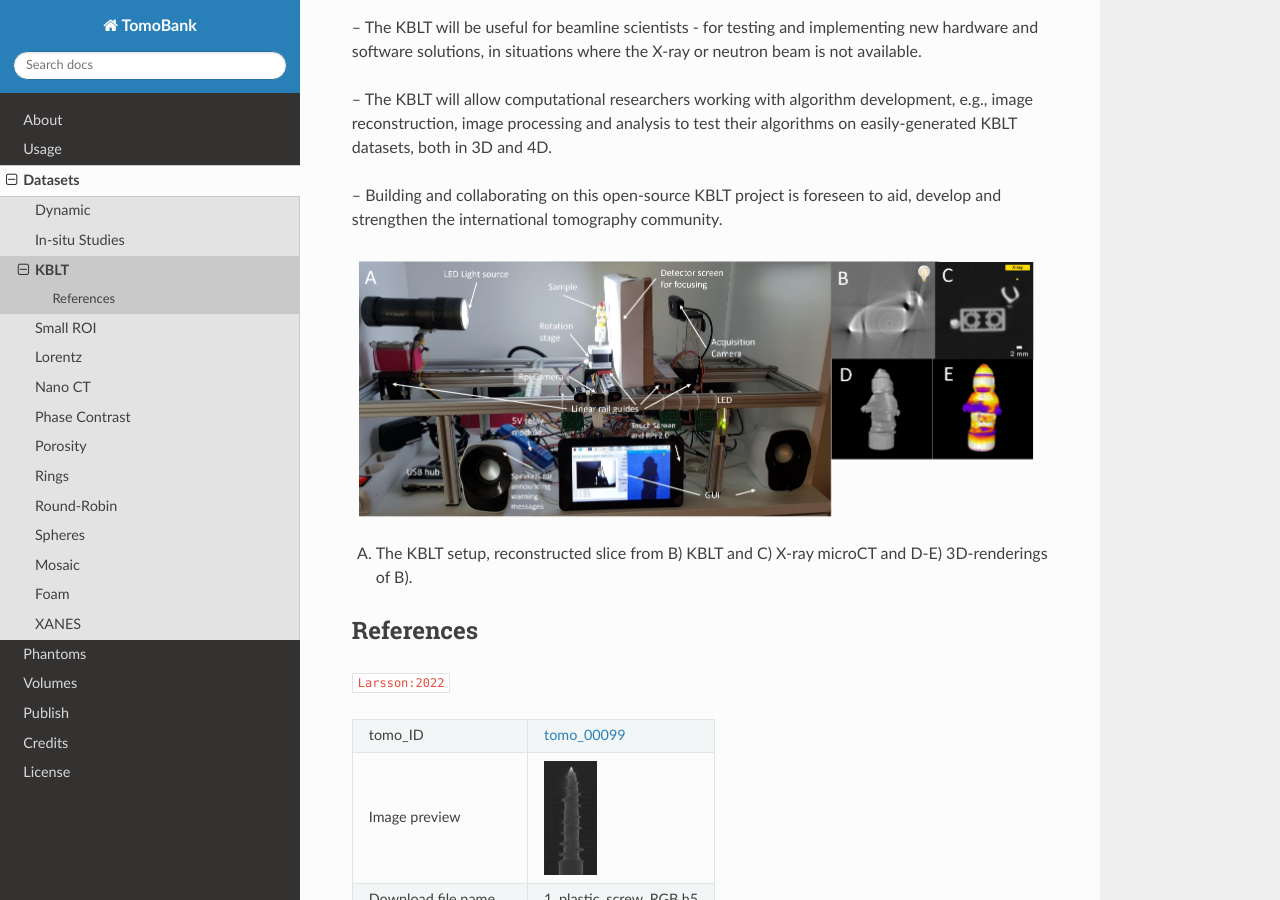
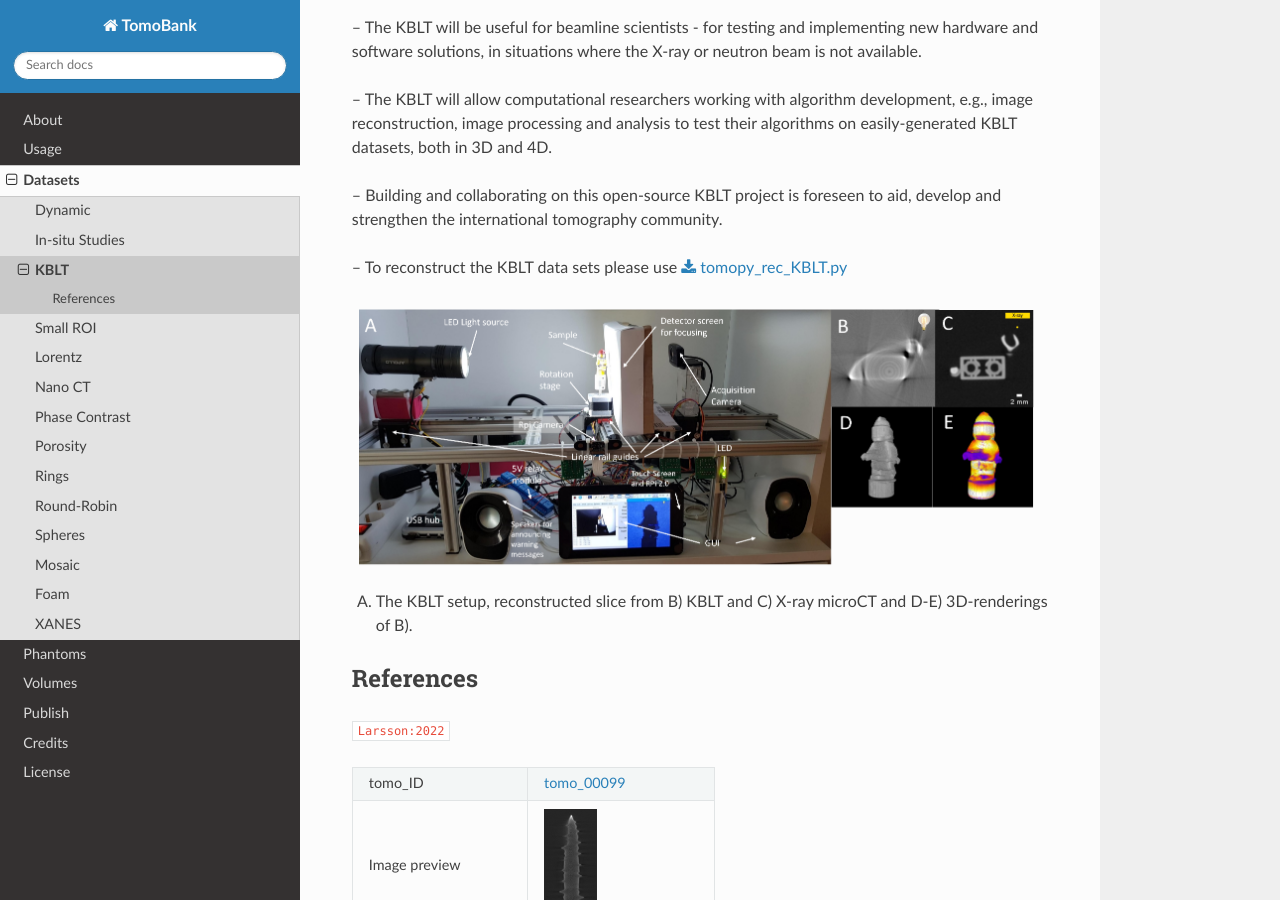
Before and after one commit to tomography/tomobank, a Sphinx documentation site: the page built from docs/source/data/docs.data.kblt.rst, in a window 1280 px wide and 900 px high, scrolled down 384 px. Built offline with Sphinx 7.4.7 and the Read the Docs theme 2.0.0, drawn with Linux system fonts in a browser that asks for light colours; cross-references to code outside the pages are shown as plain code; some of the changed lines change nothing that is shown.

Commit message:
added recon script for KBLT data sets

```diff
--- /dev/null
+++ b/docs/demo/tomopy_rec_KBLT.py
@@ -0,0 +1,229 @@
+#!/usr/bin/env python
+# -*- coding: utf-8 -*-
+
+"""
+TomoPy example script to reconstruct a single KBLT data sets.
+Author: Emanuel Larsson, Lund University, Lund, Sweden
+email: emanuel.larsson@solid.lth.se
+"""
+
+from __future__ import print_function
+
+import os
+import sys
+import numpy as np
+from numpy import inf
+
+import h5py
+import tomopy
+import dxchange
+
+import tomopy.util.mproc as mproc
+import tomopy.util.dtype as dtype
+import numexpr as ne
+
+from skimage.color import rgb2gray
+from skimage.util import img_as_uint, img_as_ubyte, img_as_float32
+from skimage.transform import rotate
+
+def kblt_normalize(arr, flat, cutoff=None, ncore=None, out=None):
+    """
+    Normalize raw projection KBLT data using only the flat field projections.
+
+    This function is a modified version of the following function from TomoPy:
+    https://tomopy.readthedocs.io/en/latest/api/tomopy.prep.normalize.html#tomopy.prep.normalize.normalize
+
+    Parameters
+    ----------
+    arr : ndarray
+        3D stack of projections.
+    flat : ndarray
+        3D flat field data.
+    cutoff : float, optional
+        Permitted maximum vaue for the normalized data.
+    ncore : int, optional
+        Number of cores that will be assigned to jobs.
+    out : ndarray, optional
+        Output array for result. If same as arr,
+        process will be done in-place.
+
+    Returns
+    -------
+    ndarray
+        Normalized 3D KBLT tomographic data.
+    """
+    arr = dtype.as_float32(arr)
+    l = np.float32(1e-6)
+    flat = np.mean(flat, axis=0, dtype=np.float32)
+
+    with mproc.set_numexpr_threads(ncore):
+        denom = ne.evaluate('flat')
+        ne.evaluate('where(denom<l,l,denom)', out=denom)
+        out = ne.evaluate('arr', out=out)
+        ne.evaluate('out/denom', out=out, truediv=True)
+        if cutoff is not None:
+            cutoff = np.float32(cutoff)
+            ne.evaluate('where(out>cutoff,cutoff,out)', out=out)
+    return out
+
+def main(arg):
+
+    #sample names of datasets to reconstruct
+
+    sample = '1_plastic_screw_RGB'
+    tilt = 1.4
+    angle = 360
+    rot_center_user = 104.75
+
+    #sample = '2_plastic_beeds_RGB'
+    #tilt = -0.6
+    #angle = 360
+    #rot_center_user = 65
+
+    #sample = '3_legoman_RGB'
+    #tilt = 1.2
+    #angle = 360
+    #rot_center_user = 180
+
+    #sample = '4_fairy_slime_RGB'
+    #tilt = 0
+    #angle = 360
+    #rot_center_user = 174.5
+
+    #sample = '5A_seeds_drink_1st_light_RGB'
+    #tilt = -0.6
+    #angle = 360
+    #rot_center_user = 158.5
+
+    #sample = '5B_seeds_drink_2nd_light_RGB'
+    #tilt = -0.3
+    #angle = 360
+    #rot_center_user = 164.25
+
+    #sample = '6_hourglass_RGB'
+    #tilt = 0.4
+    #angle = 360
+    #rot_center_user = 93
+    #rep = 'rep_01'
+
+    #sample = '7_chocolate_RGB'
+    #tilt = 0
+    #angle = 360
+    #rot_center_user = 198.75
+    #rep = 'rep_02'
+
+    #sample = '8_lavalamp_RGB'
+    #tilt = 0
+    #angle = 180
+    #rot_center_user = 319.25
+    #rep = 'rep_15'
+
+    #folders
+    fname = 'C:/Users/Emanuel Larsson/Desktop/KBLT/DATA_SETS/h5_data_sets_JMTS/'
+    #fname = 'E:/KBLT/lava_dyn7/180_scans/'
+    fname_in = fname + str(sample) + '.h5'
+    fname_out = os.path.join( fname + str(sample) + '/' )
+
+    print(fname_out)
+
+    #create the output folder
+    if not os.path.exists(fname_out):
+        os.makedirs(fname_out)
+
+    #read in the h5 dataset (in RGB format)
+    hf = h5py.File(fname_in, 'r')
+    flat = hf.get('flat')
+
+    #for 3D KBLT only one tomo exists. For 4D several repetitive tomos over time exist.
+    if 'rep' in locals():
+        print('4D KBLT dataset!')
+        tomo = hf.get('tomo/' + rep)
+    else:
+        print('3D KBLT dataset!')
+        tomo = hf.get('tomo')
+
+    #convert to numpy array
+    tomo = np.array(tomo)
+    flat = np.array(flat)
+
+    #convert from RGB to 16 bit grey scale level
+    #individual user defined conversion value, depending on the lightening conditions
+    conversion_factor = 32767
+    tomo = rgb2gray(tomo) * conversion_factor
+    tomo = tomo.astype(np.int16)
+    flat = rgb2gray(flat) * conversion_factor
+    flat = flat.astype(np.int16)
+
+    #Normalize the projection images
+    data = kblt_normalize(tomo, flat)
+
+    #Set potentiall +/-infinity to either 0 or 1 respectively
+    data[np.isnan(data)] = 0
+    data[data == -inf] = 0
+    data[data == inf] = 1
+    data = tomopy.minus_log(data)
+
+    #if the defined tilt is not zero, then correct the tilt for the respecive datasets
+    if tilt is not 0:
+
+        #convert 16 bit flat-fielded projections to 32 bit projections for higher accuracy
+        #data=img_as_float32(data)
+
+        #tilt correct the flat-fielded projections
+        for i in range(len(data)):
+            data[i] = rotate(data[i], angle=tilt, resize=False, center=None, order=1, mode='constant', cval=0, clip=True, preserve_range=False)
+
+        #convert back from 32 bit to 16 bit
+        #data=img_as_uint(data)
+
+        print('tilt correction done!')
+
+    else:
+        print('skipped tilt correction!')
+
+    #define scanning angles
+    theta = tomopy.angles(data.shape[0], 0, angle)
+
+    #center of rotation in the middle of the image
+    rot_center = (data.shape[2]) / 2.0
+    print('The central point of the image is: ' + str(rot_center))
+    rot_center = tomopy.find_center_pc(data[0], data[-1], tol=0.5, rotc_guess=rot_center)
+    print('The automatically detected CoR is: ' + str(rot_center))
+    rot_center = rot_center_user
+    print('User-defined CoR is: ' + str(rot_center))
+
+    #define slices to reconstruct
+    slice_start = 0
+    slice_end = len(data[0])
+    #slice_start = 200
+    #slice_end = 300
+
+    #reconstruct slices
+    rec = tomopy.recon(data[:, slice_start:slice_end, :], theta=theta, center=rot_center, algorithm='gridrec')
+
+    #set pixels outside the circle to zero
+    rec = tomopy.circ_mask(rec, axis=0, ratio=0.95)
+
+    fname_out_tiff = os.path.join( fname_out + '/rec_cr_' + str(rot_center_user) + '/')
+
+    #for writing out repetitive reconstructions as individual files
+    if 'rep' in locals():
+        fname_out_tiff = fname_out_tiff + '/' + str(rep) + '/'
+        fname_out_hdf5 = fname_out + str(sample) + '_' + str(rep) + '_cr_' + str(rot_center_user) + '.h5'
+    else:
+        fname_out_hdf5 = fname_out + str(sample) + '_cr_' + str(rot_center_user) + '.h5'
+
+    print(fname_out_hdf5)
+
+    #create final output folder
+    if not os.path.exists(fname_out_tiff):
+        os.makedirs(fname_out_tiff)
+
+    #save out the reconstructed volume as a tiff stack
+    dxchange.write_tiff_stack(rec[:, :, :], fname = fname_out_tiff + 'slice')
+
+    #save out the reconstructed volume as a single h5 file
+    dxchange.writer.write_dxf(rec, fname=fname_out_hdf5, axes=u'theta:y:x', dtype=None, overwrite=False)
+
+if __name__ == "__main__":
+    main(sys.argv[1:])
--- a/docs/source/data/docs.data.kblt.rst
+++ b/docs/source/data/docs.data.kblt.rst
@@ -11,10 +11,13 @@ Kitchen-Based Light Tomography (KBLT) is a DIY toolkit for advancing tomography
 
 -- Building and collaborating on this open-source KBLT project is foreseen to aid, develop and strengthen the international tomography community.
 
+-- To reconstruct the KBLT data sets please use :download:`tomopy_rec_KBLT.py <../../demo/tomopy_rec_KBLT.py>`
+
 .. image:: ../img/kblt_01.png
     :width: 512pt
 
 A) The KBLT setup, reconstructed slice from B) KBLT and C) X-ray microCT and D-E) 3D-renderings of B).
+
 
 References
 ~~~~~~~~~~
```
